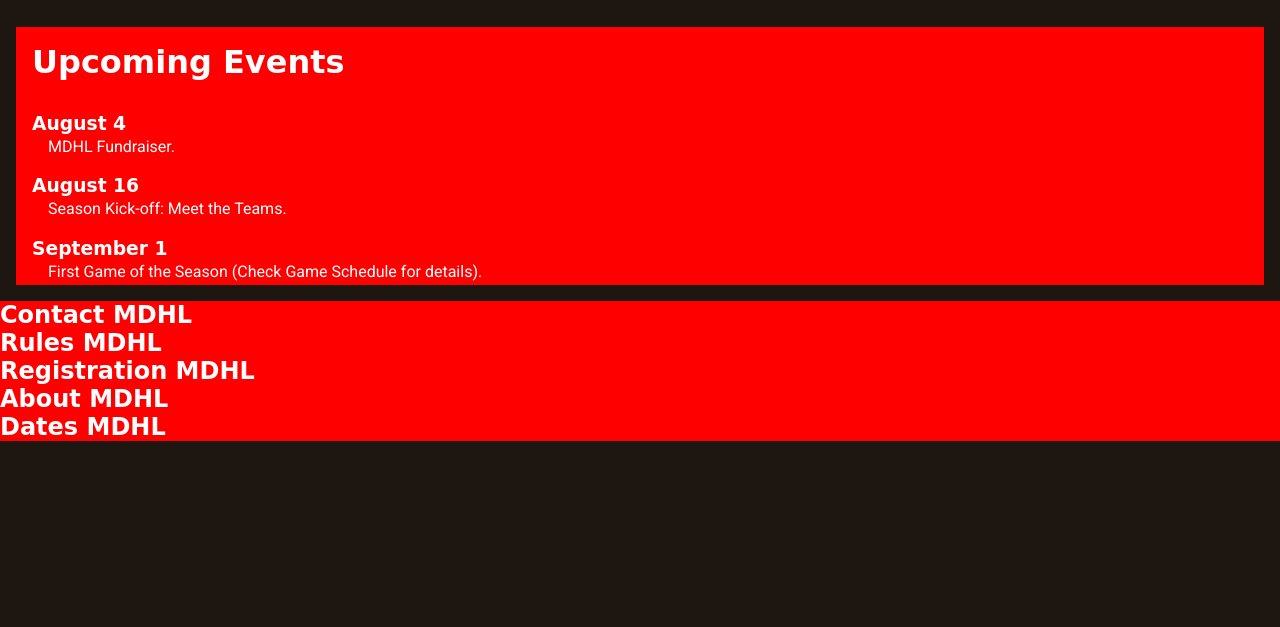
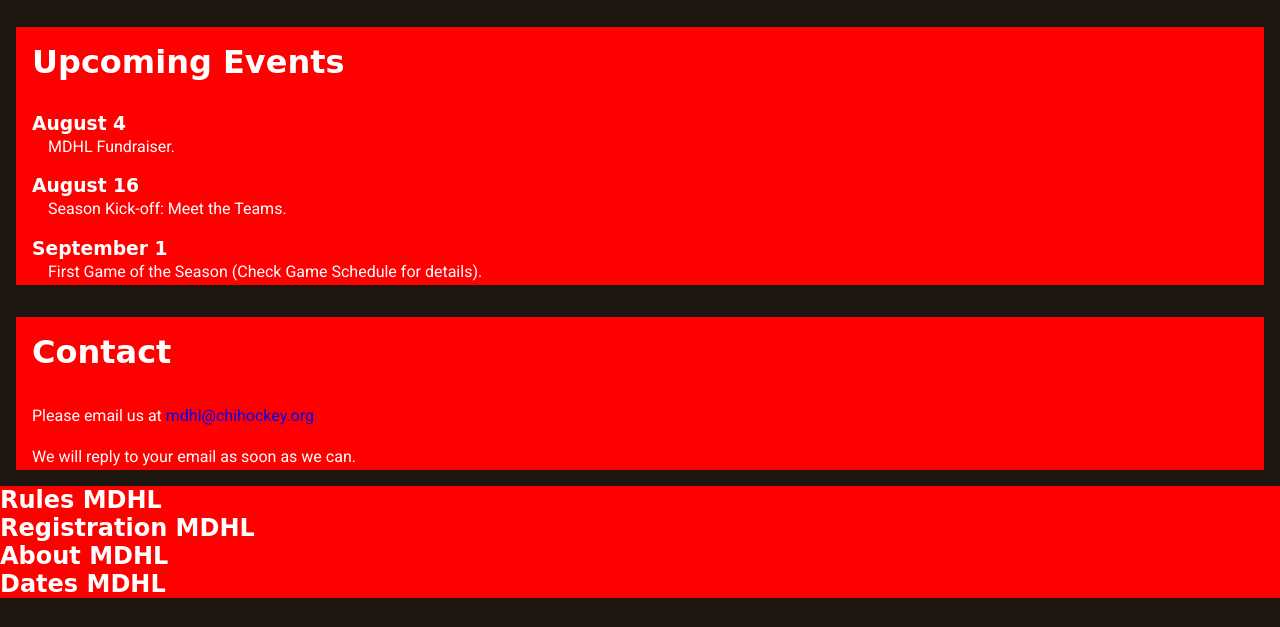
Before and after one commit to NikolaiKoz/Iniciatec-MDHL-Moblile, a website: page index.html in a window 1280 px wide. Shown: the part 173-800 px from the top of the page. Drawn offline with Linux system fonts and the light colour scheme; a web font is replaced by a local one.

Commit message:
feat: :zap: Contact page, DONE.

```diff
--- a/index.html
+++ b/index.html
@@ -141,7 +141,6 @@
 
     <main class="Main">
 
-
       <section class="Main-home Home">
         <div class="Wrapper-content">
           <h2 class="Home-title">Upcoming Events</h2>
@@ -172,7 +171,16 @@
 
       <section class="Main-contact Contact">
         <div class="Wrapper-content">
-          <h2 class="Contact-title">Contact MDHL</h2>
+          <h2 class="Contact-title">Contact</h2>
+          <p class="Contact-info">
+            Please email us at
+            <a href="mailto:mdhl@chihockey.org" target:_blank="" title="Sent a message to MDHL">
+              mdhl@chihockey.org
+            </a>
+          </p>
+            <span class="Contact-response">
+              We will reply to your email as soon as we can.
+            </span>
         </div>
       </section>
 
--- /dev/null
+++ b/src/scss/06-components/_Contact.scss
@@ -0,0 +1,14 @@
+.Contact{
+    width: 100%;
+    padding: 1rem;
+
+    &-title{
+        padding: 1rem;
+        font-size: 2em;
+    }
+
+    &-info, &-response{
+        padding: 0 0 0 1rem;
+        margin: 1rem 0;
+    }
+}
--- a/src/scss/06-components/_Home.scss
+++ b/src/scss/06-components/_Home.scss
@@ -1,25 +1,21 @@
-.Home{
+.Home {
   width: 100%;
   padding: 1rem;
 
-    &-title{
+  &-title {
     padding: 1rem;
     font-size: 2em;
   }
 
-    &-list{
-        // padding: 1rem;
-    }
-
-    &-item{
+  &-item {
     margin: 1rem 0 0 0;
   }
 
-    &-date{
+  &-date {
     padding: 0 0 0 1rem;
   }
 
-    &-description{
+  &-description {
     padding: 0 0 0 2rem;
   }
 }
--- a/src/scss/app.scss
+++ b/src/scss/app.scss
@@ -20,7 +20,9 @@
 //Components
 @import "./06-components/_Navbar";
 @import "./06-components/_Logo";
-@import "./06-components/Home";
+@import "./06-components/_Home";
+@import "./06-components/_Contact";
+
 
 
 //Utilities
```
Also changed, not shown: dist/styles.css. Lines whose indentation alone changed are shown as unchanged.
